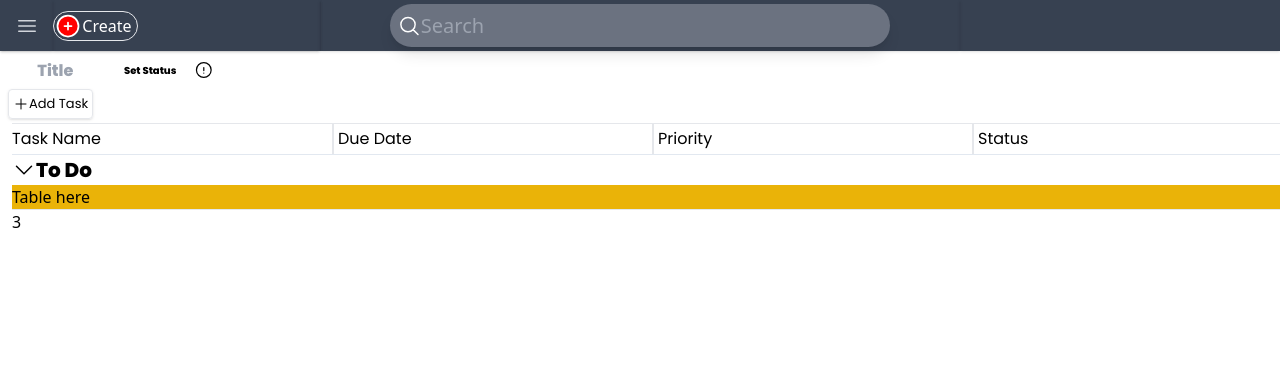
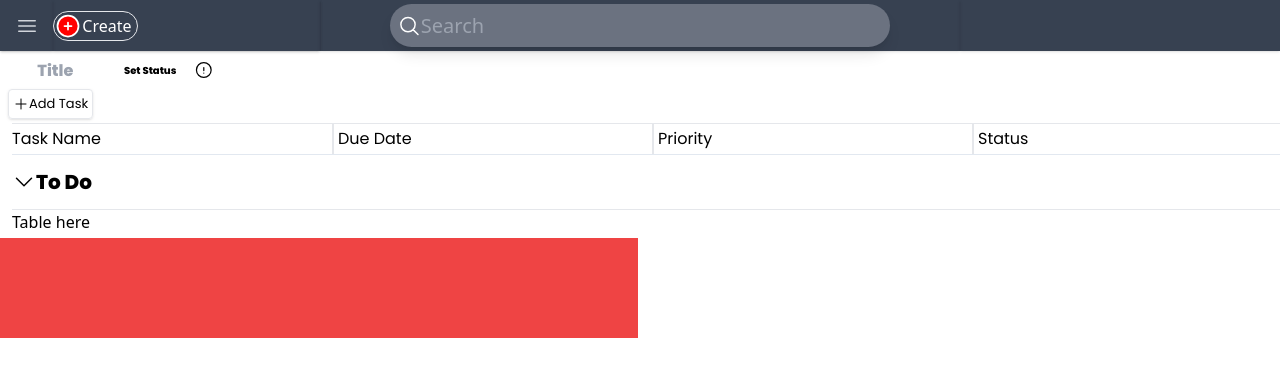
Before and after one commit to Sczeam/ToDoList, a React (Vite) app in the folder ToDoWebapp/: page / in a window 1280 px wide. Shown: the top 376 px of the page. Built offline with nearby package versions, Linux system fonts and the light colour scheme.

Commit message:
add padding to TODO

```diff
--- a/ToDoWebapp/src/components/ToDoList.tsx
+++ b/ToDoWebapp/src/components/ToDoList.tsx
@@ -29,7 +29,7 @@ export const ToDoList: React.FC = () => {
         xmlns="http://www.w3.org/2000/svg"
         viewBox="0 0 24 24"
         fill="currentColor"
-        class="size-6"
+        className="size-6"
       >
         <path
           fill-rule="evenodd"
@@ -97,7 +97,7 @@ export const ToDoList: React.FC = () => {
           xmlns="http://www.w3.org/2000/svg"
           viewBox="0 0 24 24"
           fill="currentColor"
-          class="size-6"
+          className="size-6"
         >
           <path
             fill-rule="evenodd"
@@ -110,7 +110,7 @@ export const ToDoList: React.FC = () => {
           xmlns="http://www.w3.org/2000/svg"
           viewBox="0 0 24 24"
           fill="currentColor"
-          class="size-6"
+          className="size-6"
         >
           <path
             fill-rule="evenodd"
@@ -120,22 +120,6 @@ export const ToDoList: React.FC = () => {
         </svg>
       ),
     }));
-    if (isTableExpand.isExpand) {
-      isTableExpand.icon(
-        <svg
-          xmlns="http://www.w3.org/2000/svg"
-          viewBox="0 0 24 24"
-          fill="currentColor"
-          class="size-6"
-        >
-          <path
-            fill-rule="evenodd"
-            d="M12.53 16.28a.75.75 0 0 1-1.06 0l-7.5-7.5a.75.75 0 0 1 1.06-1.06L12 14.69l6.97-6.97a.75.75 0 1 1 1.06 1.06l-7.5 7.5Z"
-            clip-rule="evenodd"
-          />
-        </svg>
-      );
-    }
   };
   return (
     <>
@@ -174,7 +158,6 @@ export const ToDoList: React.FC = () => {
           )}
         </div>
       </div>
-      {/*<div className="mt-1 h-[30px] w-full bg-pink-500"></div>*/}
       <div className="p-1 h-[30px] flex items-center w-full col-span-2">
         <button className="flex flex-inline justify-center items-center ml-1 rounded border shadow font-poppins p-1 text-[13px]">
           <svg
@@ -209,8 +192,8 @@ export const ToDoList: React.FC = () => {
             Status
           </div>
         </div>
-        <div className="Static col-span-12 min:h-[50px]">
-          <div className="flex flex-inline items-center">
+        <div className="Static col-span-12 min:h-[50px] divide-y ">
+          <div className="flex flex-inline items-center py-3">
             <span onClick={ExpandTable} className="cursor-pointer">
               {/* expand icon here */}
               {isTableExpand.icon}
@@ -221,14 +204,11 @@ export const ToDoList: React.FC = () => {
             </span>
           </div>
           {isTableExpand.isExpand && (
-            <div className="inline-block h-full w-full bg-yellow-500">
-              Table here
-            </div>
+            <div className="inline-block h-full w-full ">Table here</div>
           )}
         </div>
-        <div>3</div>
       </div>
-      <div className="h-[100px] w-full "></div>
+      <div className="h-[100px] w-full bg-red-500"></div>
     </>
   );
 };
```
